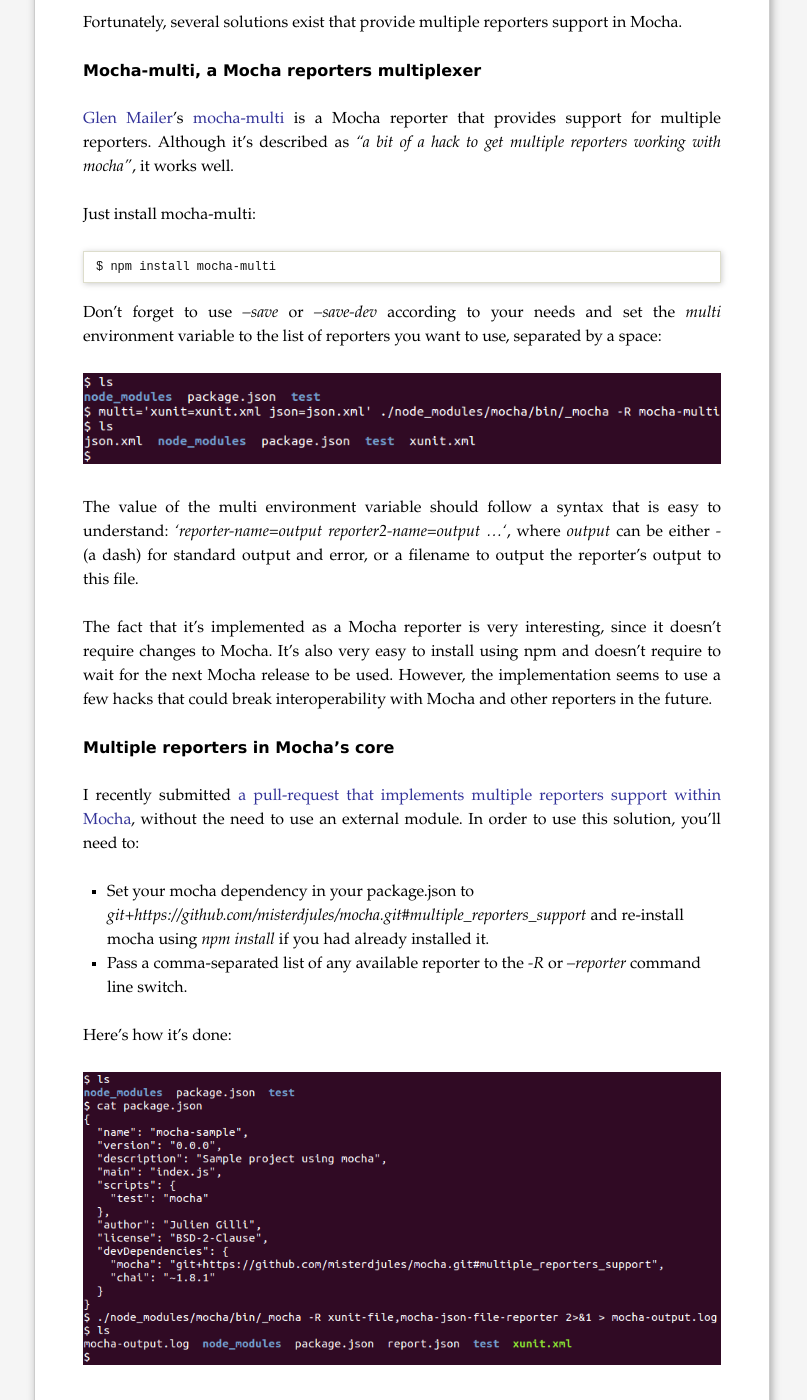
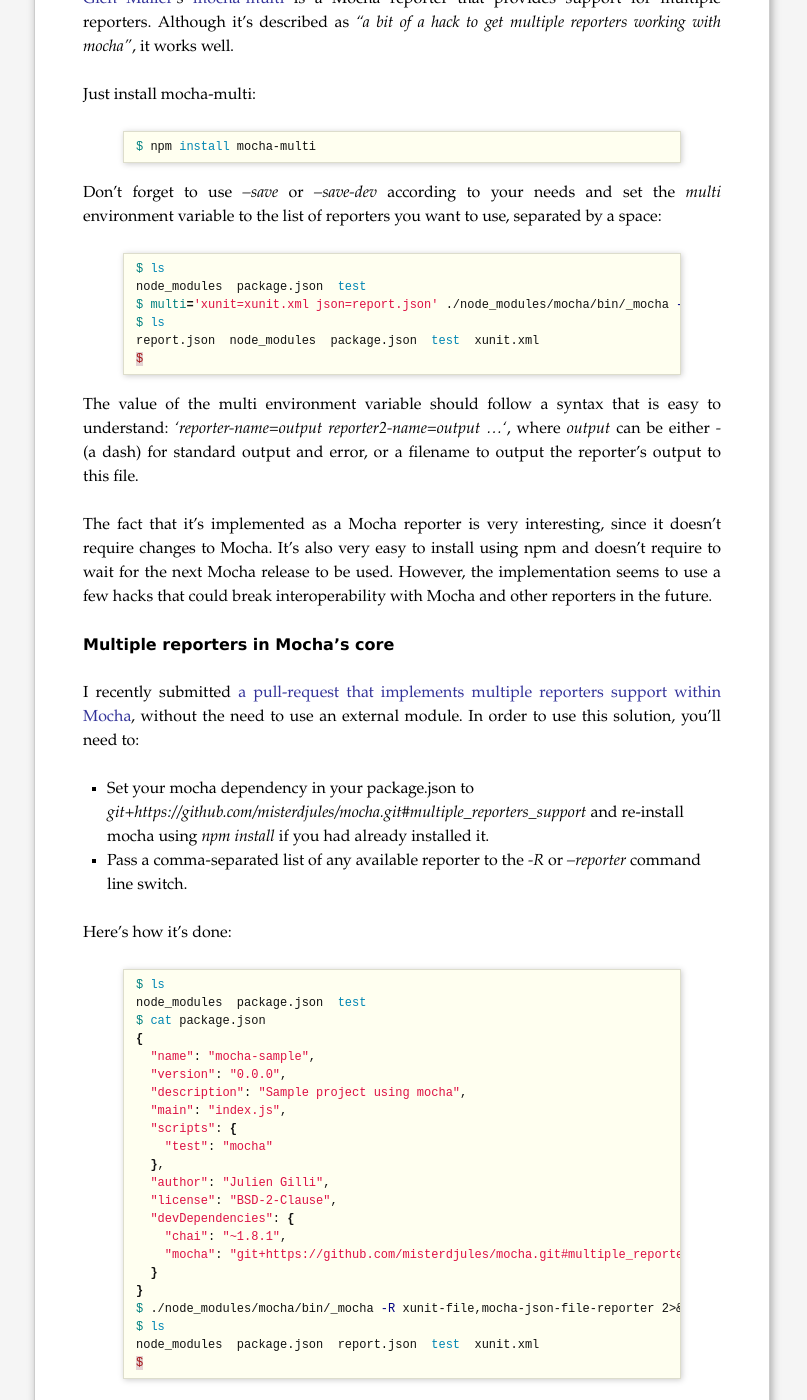
Before and after one commit to misterdjules/homepage, a Jekyll site: the page built from jekyll_version/_posts/2013-12-14-Using-multiple-reporters-with-Mocha.md, in a window 1280 px wide and 1400 px high, scrolled down 1377 px. Shown: the whole window, without its empty margins (238-1045 px from the left). Built offline with Jekyll 4.4.1, drawn with Linux system fonts in a browser that asks for light colours; comment, search, counter and statistics services are not loaded; some of the changed text lies outside the part shown.

Commit message:
* Use text highlighted using Pygments to display console output rather than screenshots.

````diff
--- a/jekyll_version/_posts/2013-12-14-Using-multiple-reporters-with-Mocha.md
+++ b/jekyll_version/_posts/2013-12-14-Using-multiple-reporters-with-Mocha.md
@@ -14,7 +14,17 @@
 When using [Mocha](http://visionmedia.github.io/mocha/) from the command line to test a Node.js application, having only one reporter output the tests results is usually the best solution.
 In this situation, developers just need to know at a glance which tests failed and which tests passed for the latest tests run, and they usually don't need to save this information. Here's a contrived example of how Mocha outputs tests results on the command line:
 
-<img src="/assets/mocha_single_reporter.png" alt="Mocha's output using a single reporter" style="max-width:100%"/>
+{% highlight bash %}
+$ mocha -R spec
+  mocha-sample
+       should succeed for true == true
+    1) should fail for true == false
+  1 passing (21 ms)
+  1 failing
+  1) mocha-sample should fail for true == false:
+     AssertionError: expected true to be false
+$
+{% endhighlight %}
 
 Here we're using a single reporter named _spec_. Having more reporters would usually not add any useful information, and it would probably confuse the user. However, there are other situations where having more than one reporter can be very useful.
 
@@ -38,13 +48,20 @@
 
 Just install mocha-multi:
 
-```
+{% highlight bash %}
 $ npm install mocha-multi
-```
+{% endhighlight %}
 
 Don't forget to use _--save_ or _--save-dev_ according to your needs and set the _multi_ environment variable to the list of reporters you want to use, separated by a space:
 
-<img src="/assets/mocha-multi.png" alt="Mocha's output using mocha-multi and two reporters" style="max-width:100%"/>
+{% highlight bash %}
+$ ls
+node_modules  package.json  test
+$ multi='xunit=xunit.xml json=report.json' ./node_modules/mocha/bin/_mocha -R mocha-multi
+$ ls
+report.json  node_modules  package.json  test  xunit.xml
+$
+{% endhighlight %}
 
 The value of the multi environment variable should follow a syntax that is easy to understand: _'reporter-name=output reporter2-name=output ...'_, where _output_ can be either _-_ (a dash) for standard output and error, or a filename to output the reporter's output to this file.
 
@@ -59,7 +76,30 @@
 
 Here's how it's done:
 
-<img src="/assets/mocha-multiple-reporters.png" alt="Using Mocha's multiple_reporters_support branch" style="max-width:100%"/>
+{% highlight bash %}
+$ ls
+node_modules  package.json  test
+$ cat package.json
+{
+  "name": "mocha-sample",
+  "version": "0.0.0",
+  "description": "Sample project using mocha",
+  "main": "index.js",
+  "scripts": {
+    "test": "mocha"
+  },
+  "author": "Julien Gilli",
+  "license": "BSD-2-Clause",
+  "devDependencies": {
+    "chai": "~1.8.1",
+    "mocha": "git+https://github.com/misterdjules/mocha.git#multiple_reporters_support"
+  }
+}
+$ ./node_modules/mocha/bin/_mocha -R xunit-file,mocha-json-file-reporter 2>&1 > /dev/null
+$ ls
+node_modules  package.json  report.json  test  xunit.xml
+$
+{% endhighlight %}
 
 Here, we use two reporters: [xunit-file](https://github.com/peerigon/xunit-file) and [mocha-json-file-reporter](https://github.com/ArtemisiaSolutions/mocha-json-file-reporter).
 
````
